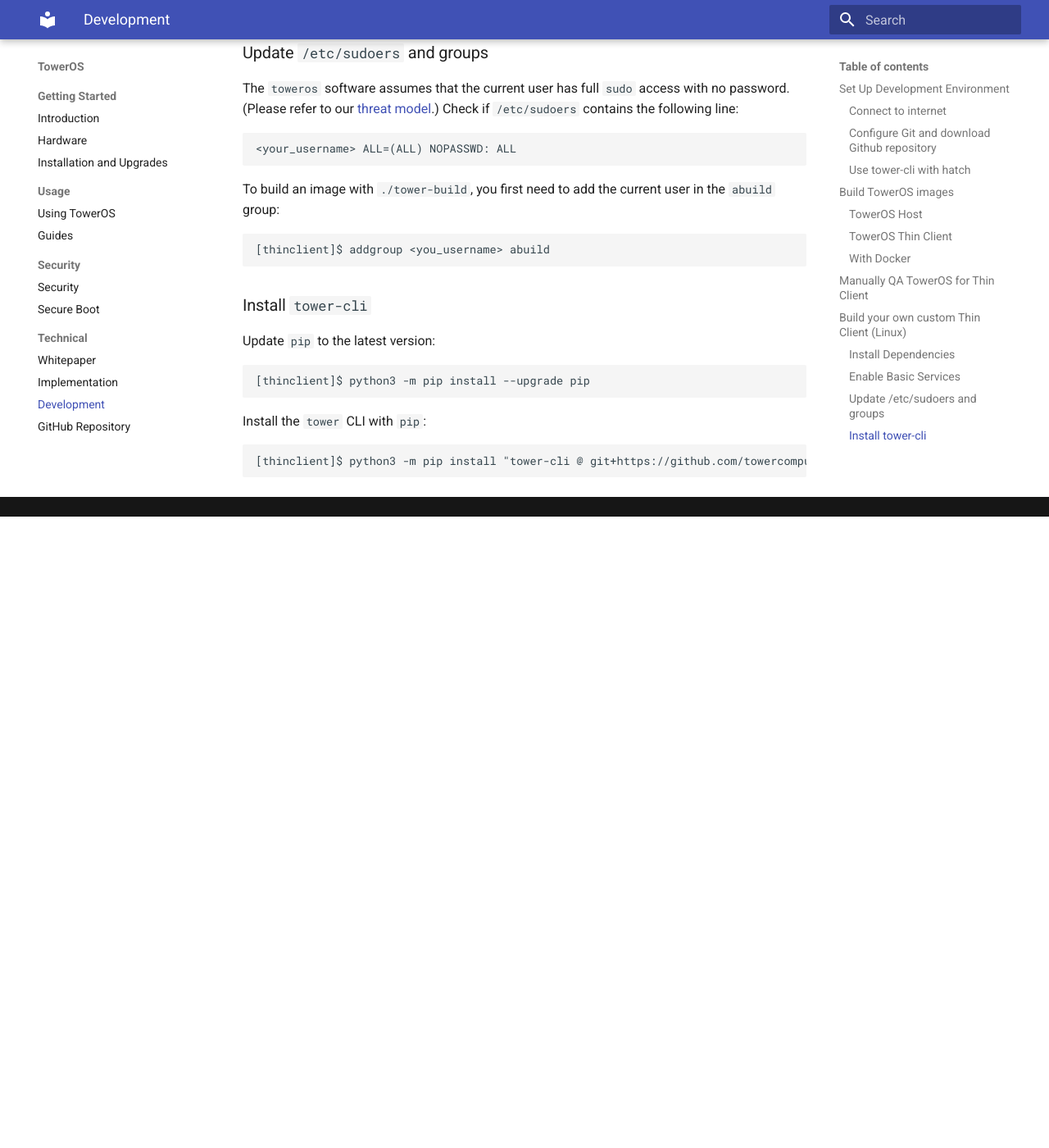
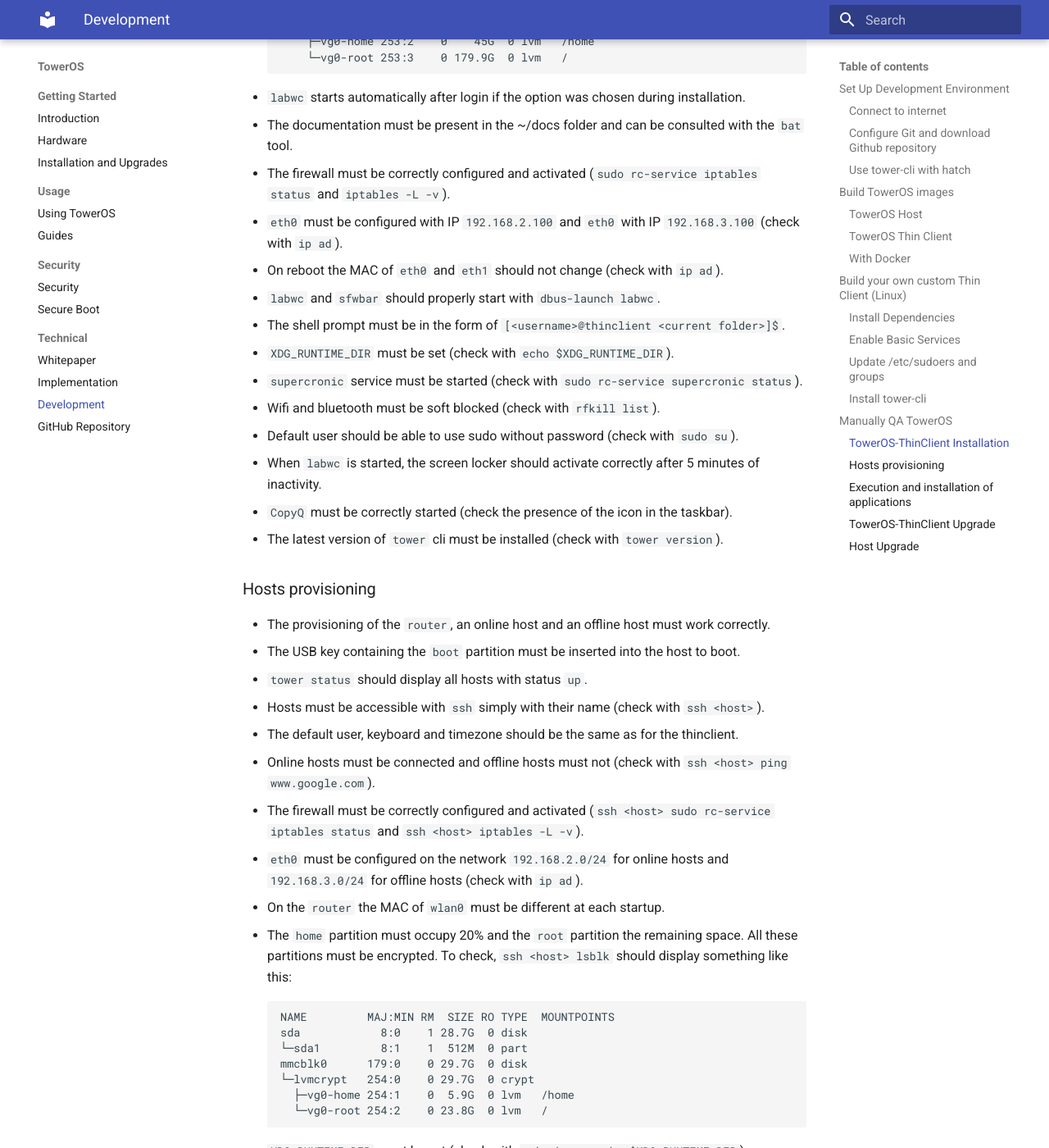
Before and after one commit to towercomputers/toweros, an MkDocs documentation site: the page built from docs/src/development.md, in a window 1280 px wide and 1400 px high, scrolled down 4146 px. Shown: the whole window at 82% size. Built offline with MkDocs 1.6.1 and Material for MkDocs 9.7.7, drawn with Linux system fonts in a browser that asks for light colours; before the commit the page ends 4776 px from its top, so only the background shows below that; some of the changed text lies outside the part shown.

Commit message:
QA script

````diff
--- a/docs/src/development.md
+++ b/docs/src/development.md
@@ -102,47 +102,6 @@
               build-tower-image thinclient
 ```
 
-## Manually QA TowerOS for Thin Client
-
-On first boot:
-
-1. Basic checking
-
-    - The “welcome message” should refer to TowerOS.
-    - The README, whitepaper and `install-dev.sh` script should be found in `~/`.
-    - The `wheel` package and host image should be in `~/.cache/tower/builds`.
-    - `$ iptables -L -v` should show firewall rules, and `/var/logs/iptables.log` should contain firewall logs.
-    - `lo` and `eth0` should be up (check  with `$ ip ad`)
-
-1. Provision an online host:
-
-        [thinclient]$ tower provision router --wlan-ssid <ssid> --wlan-password <password>
-        [thinclient]$ tower provision web --online
-
-1. Provision an offline host:
-
-        [thinclient]$ tower provision office --offline
-
-1. Check system status:
-
-        [thinclient]$ tower status
-
-1. Install a package in an offline host:
-
-        [thinclient]$ tower install office xcalc
-
-1. Install a package in an online host:
-
-        [thinclient]$ tower install web midori
-
-1. Test installed packages:
-
-        [thinclient]$ dbus-launch labwc
-        [thinclient]$ tower run office xcalc
-        [thinclient]$ tower run web midori
-
-    Check also if the Xfce Application menu contains shortcuts for installed packages.
-
 ## Build your own custom Thin Client (Linux)
 
 ### Install Dependencies
@@ -206,3 +165,97 @@
 ```
 [thinclient]$ python3 -m pip install "tower-cli @ git+https://github.com/towercomputers/toweros.git#subdirectory=tower-cli"
 ```
+
+## Manually QA TowerOS
+
+### TowerOS-ThinClient Installation
+
+- The USB key containing the `boot` partition must be inserted into the thinclient to boot.
+- Secure Boot must be active if the option was selected during installation.
+- A welcome message should indicate the location of the documentation.
+- The username chosen during installation is correctly created with the chosen password.
+- The keyboard and timezone are correctly configured.
+- The `swap` partition must be 8Gb, the `home` partition must occupy 20% of the rest, and the `root` partition the remaining space. All these partitions must be encrypted. To check, `lsblk` should display something like this:
+
+        NAME           MAJ:MIN RM   SIZE RO TYPE  MOUNTPOINTS
+        sda              8:0    0 232.9G  0 disk
+        └─sda1           8:1    0 232.9G  0 part
+          └─lvmcrypt   253:0    0 232.9G  0 crypt
+            ├─vg0-swap 253:1    0     8G  0 lvm
+            ├─vg0-home 253:2    0    45G  0 lvm   /home
+            └─vg0-root 253:3    0 179.9G  0 lvm   /
+
+- `labwc` starts automatically after login if the option was chosen during installation.
+- The documentation must be present in the ~/docs folder and can be consulted with the `bat` tool.
+- The firewall must be correctly configured and activated (`sudo rc-service iptables status` and `iptables -L -v`).
+- `eth0` must be configured with IP `192.168.2.100` and `eth0` with IP `192.168.3.100` (check with `ip ad`).
+- On reboot the MAC of `eth0` and `eth1` should not change (check with `ip ad`).
+- `labwc` and `sfwbar` should properly start with `dbus-launch labwc`.
+- The shell prompt must be in the form of `[<username>@thinclient <current folder>]$`.
+- `XDG_RUNTIME_DIR` must be set (check with `echo $XDG_RUNTIME_DIR`).
+- `supercronic` service must be started (check with `sudo rc-service supercronic status`).
+- Wifi and bluetooth must be soft blocked (check with `rfkill list`).
+- Default user should be able to use sudo without password (check with `sudo su`).
+- When `labwc` is started, the screen locker should activate correctly after 5 minutes of inactivity.
+- `CopyQ` must be correctly started (check the presence of the icon in the taskbar).
+- The latest version of `tower` cli must be installed (check with `tower version`).
+
+### Hosts provisioning
+
+- The provisioning of the `router`, an online host and an offline host must work correctly.
+- The USB key containing the `boot` partition must be inserted into the host to boot.
+- `tower status` should display all hosts with status `up`.
+- Hosts must be accessible with `ssh` simply with their name (check with `ssh <host>`).
+- The default user, keyboard and timezone should be the same as for the thinclient.
+- Online hosts must be connected and offline hosts must not (check with `ssh <host> ping www.google.com`).
+- The firewall must be correctly configured and activated (`ssh <host> sudo rc-service iptables status` and `ssh <host> iptables -L -v`).
+- `eth0` must be configured on the network `192.168.2.0/24` for online hosts and `192.168.3.0/24` for offline hosts (check with `ip ad`).
+- On the `router` the MAC of `wlan0` must be different at each startup.
+- The `home` partition must occupy 20% and the `root` partition the remaining space. All these partitions must be encrypted. To check, `ssh <host> lsblk` should display something like this:
+
+        NAME         MAJ:MIN RM  SIZE RO TYPE  MOUNTPOINTS
+        sda            8:0    1 28.7G  0 disk
+        └─sda1         8:1    1  512M  0 part
+        mmcblk0      179:0    0 29.7G  0 disk
+        └─lvmcrypt   254:0    0 29.7G  0 crypt
+          ├─vg0-home 254:1    0  5.9G  0 lvm   /home
+          └─vg0-root 254:2    0 23.8G  0 lvm   /
+
+- `XDG_RUNTIME_DIR` must be set (check with `ssh <host> echo $XDG_RUNTIME_DIR`).
+- The shell prompt must be in the form of `[<username>@<host> <current folder>]$` and be of different color for each host.
+- Wifi and bluetooth must be soft blocked except wifi in the `router` (check with `ssh <host> rfkill list`).
+- Host default user should be able to use sudo without password (check with `ssh <host> sudo su`).
+- The hosts should appear in the `labwc` taskbar with a green icon for the 'up' hosts and a red icon for the 'down' hosts (test by turning off one of the hosts)
+
+### Execution and installation of applications
+
+Once the `router` is installed:
+
+- APK packages must be correctly installed on the hosts with `tower install <host> <package>` and on the thinclient with `tower install thinclient <package>`.
+- Once installed, graphical applications should appear in the `sfwbar` menu with icons.
+- In the menu the applications are classified by host and each host is differentiated by a colored circle.
+- For each host the color of the circle is the same as that of the shell prompt (check with `ssh <host>`).
+- `ssh <host>` should not display any welcome message.
+- Graphical applications can be launched via the `sfwbar` menu or terminal with `tower <host> run <application>`.
+- Copy/paste must be possible between two graphics applications running on different hosts.
+- Online applications must work correctly on online hosts (check for example that it is possible to browse the web with Midori).
+- The `tor` proxy must be accessible from online hosts (check with `ssh web curl --socks5 192.168.2.1:9050 https://check.torproject.org/api/ip`).
+- The time on online hosts must be correct (thanks to `chronyd`).
+
+### TowerOS-ThinClient Upgrade
+
+In addition to all the points listed for installing TowerOS-ThinClient:
+
+- The new version of `tower` cli must be installed (check with `tower version`).
+- All previously installed hosts must be accessible (check with `tower status`).
+- The `sfwbar` menu must display all applications previously installed on the hosts.
+- The `sfwbar` widget indicating the host status must be active.
+- The contents of the home partition must be completely preserved.
+
+### Host Upgrade
+
+In addition to all the points listed for Hosts provisioning:
+
+- The new version of TowerOS-Host must be installed (check with `tower status`).
+- All applications installed with `tower install` must be reinstalled.
+- The contents of the host home partition must be completely preserved.
````
